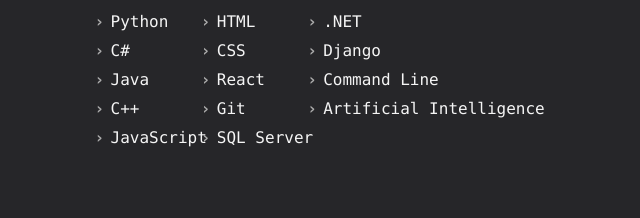
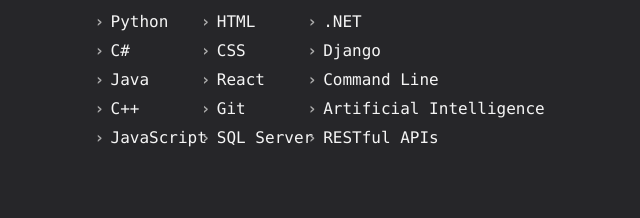
Before and after one commit to joshuarichards001/Personal-Website, a plain HTML site: page index.html in a window 1280 px wide. Shown: the part 2940-3158 px from the top of the page, without its empty margins (330-970 px from the left). Drawn offline with Linux system fonts and the light colour scheme.

Commit message:
Added skill

```diff
--- a/index.html
+++ b/index.html
@@ -153,6 +153,7 @@
                 <li>Django</li>
                 <li>Command Line</li>
                 <li>Artificial Intelligence</li>
+                <li>RESTful APIs</li>
             </ul>
 
         </div>
```
